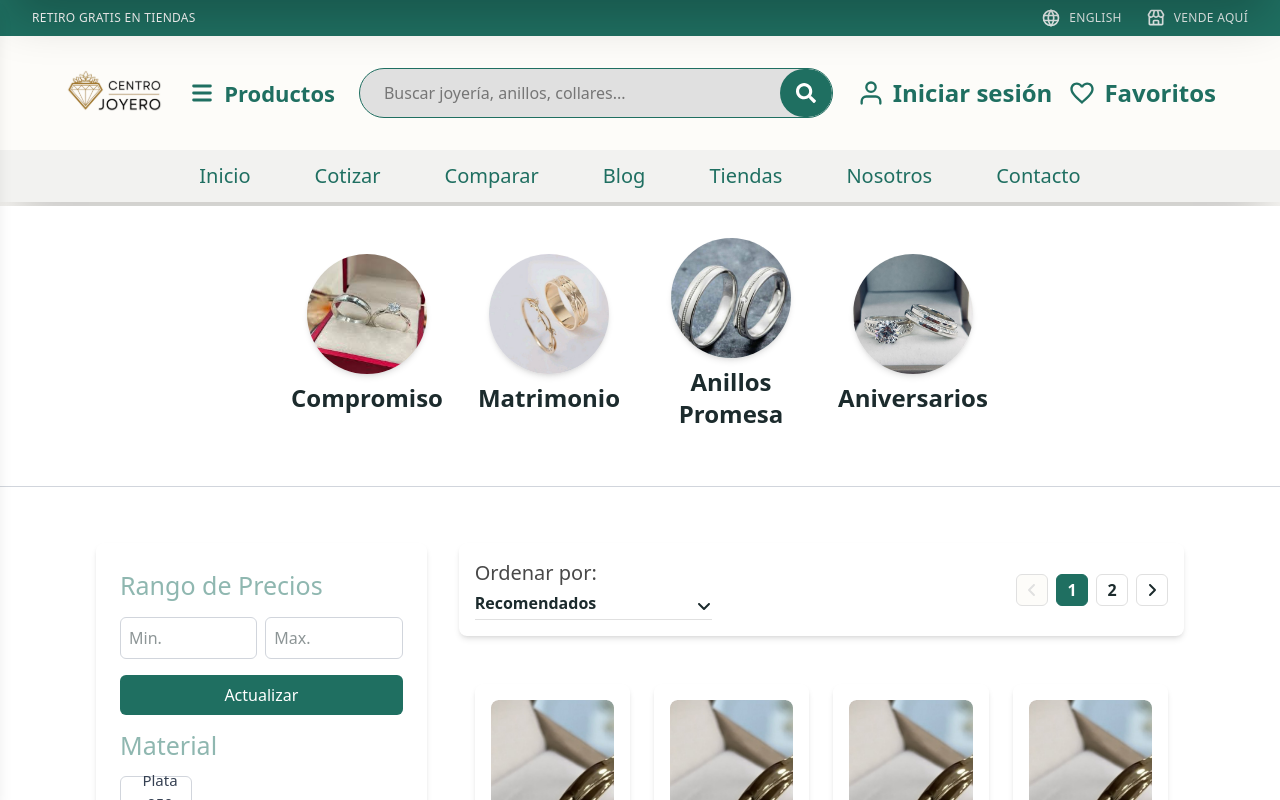
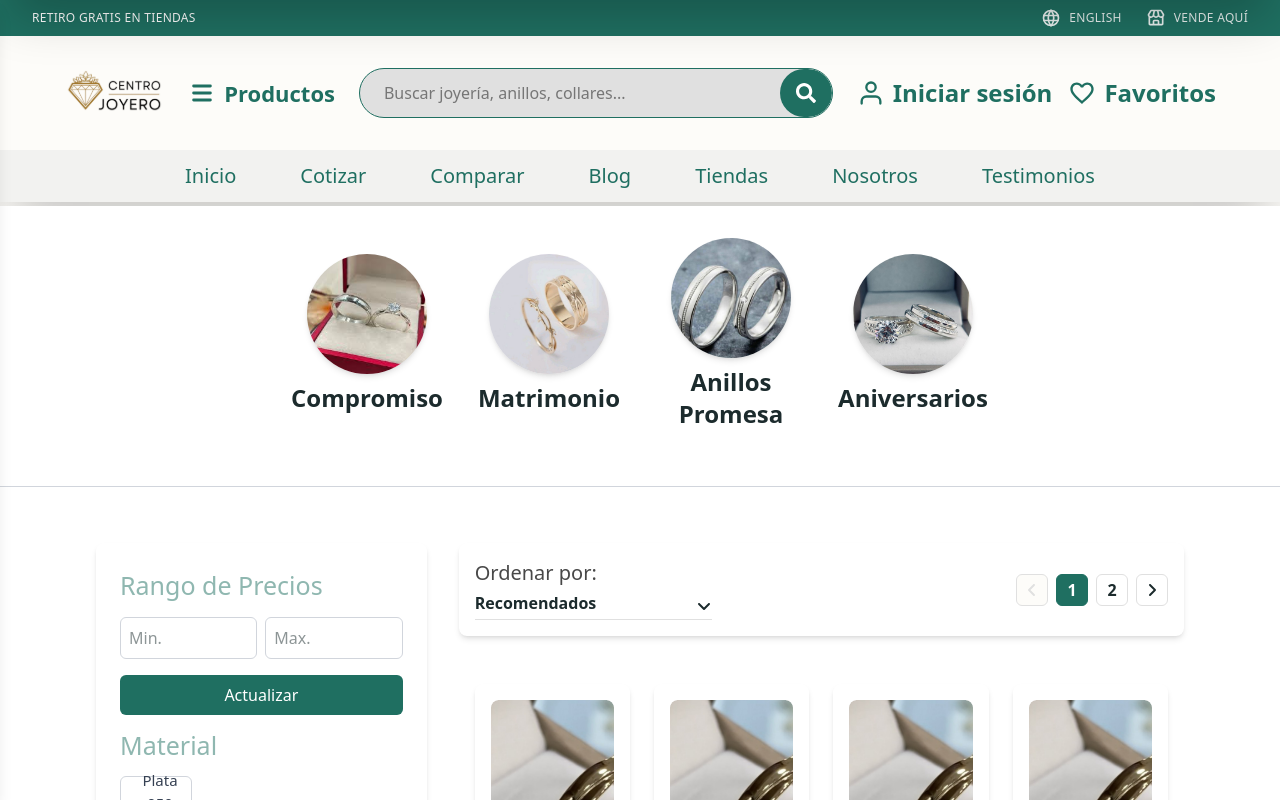
Before and after one commit to Ameteratzu/proyect-marketjoyas, a React (Vite) app: page /productos in a window 1280 px wide. Shown: the top 800 px of the page. Built offline with nearby package versions, Linux system fonts and the light colour scheme; what @react-pdf/renderer would draw is missing.

Commit message:
FIX: se arregla la ruta que ya no es contactos

```diff
--- a/src/features/header/header.const.ts
+++ b/src/features/header/header.const.ts
@@ -9,5 +9,5 @@ export const MAIN_NAV: Array<NavItem> = [
   { id: "blog",    labelKey: "blog",    href: PATHS.BLOG },
   { id: "stores",  labelKey: "stores",  href: PATHS.STORES },
   { id: "about",   labelKey: "about",   href: PATHS.ABOUT },
-  { id: "contact", labelKey: "contact", href: PATHS.CONTACT },
+  { id: "testimony", labelKey: "testimony", href: PATHS.TESTIMONY },
 ];
--- a/src/locales/en/header.json
+++ b/src/locales/en/header.json
@@ -9,7 +9,7 @@
     "blog": "Blog",
     "stores": "Stores",
     "about": "About Us",
-    "contact": "Contact",
+    "testimony": "Testimonies",
     "searchPlaceholder": "Search jewelry, rings, necklaces...",
     "login": "Login",
     "register": "Register",
--- a/src/locales/es/header.json
+++ b/src/locales/es/header.json
@@ -9,7 +9,7 @@
     "blog": "Blog",
     "stores": "Tiendas",
     "about": "Nosotros",
-    "contact": "Contacto",
+    "testimony": "Testimonios",
     "searchPlaceholder": "Buscar joyería, anillos, collares...",
     "login": "Iniciar sesión",
     "register": "Registrarse",
--- a/src/routes/Router.tsx
+++ b/src/routes/Router.tsx
@@ -13,7 +13,7 @@ const Compare = lazy(() => import("@/pages/Compare/Compare"));
 const Blog = lazy(() => import("@/pages/Blog/Blog"));
 const Stores = lazy(() => import("@/pages/Stores/Stores"));
 const About = lazy(() => import("@/pages/About/About"));
-const Contact = lazy(() => import("@/pages/testimony/testimony"));
+const Testimony = lazy(() => import("@/pages/testimony/testimony"));
 const NotFound = lazy(() => import("@/pages/NotFound/NotFound"));
 const Products = lazy(() => import("@/pages/Products").then(module => ({ default: module.default })));
 const ProductDetailPage = lazy(() => import("@/pages/Products/components/ProductDetailPage"));
@@ -42,7 +42,7 @@ const router = createBrowserRouter([
       { path: PATHS.STORES, element: <Stores /> },
       { path: `${PATHS.STORES}/:slug`, element: <StoreDetail /> },
       { path: PATHS.ABOUT, element: <About /> },
-      { path: PATHS.CONTACT, element: <Contact /> },
+      { path: PATHS.TESTIMONY, element: <Testimony /> },
       { path: "*", element: <NotFound /> },
       {
         element: <RequireAuth />,
--- a/src/routes/paths.tsx
+++ b/src/routes/paths.tsx
@@ -5,7 +5,7 @@ export const PATHS = {
   BLOG: "/blog",
   STORES: "/tiendas",
   ABOUT: "/nosotros",
-  CONTACT: "/contacto",
+  TESTIMONY: "/testimonios",
   PRODUCTS: "/productos",
   ACCOUNT: "/cuenta",
   accountOrders: '/cuenta/pedidos',
```
